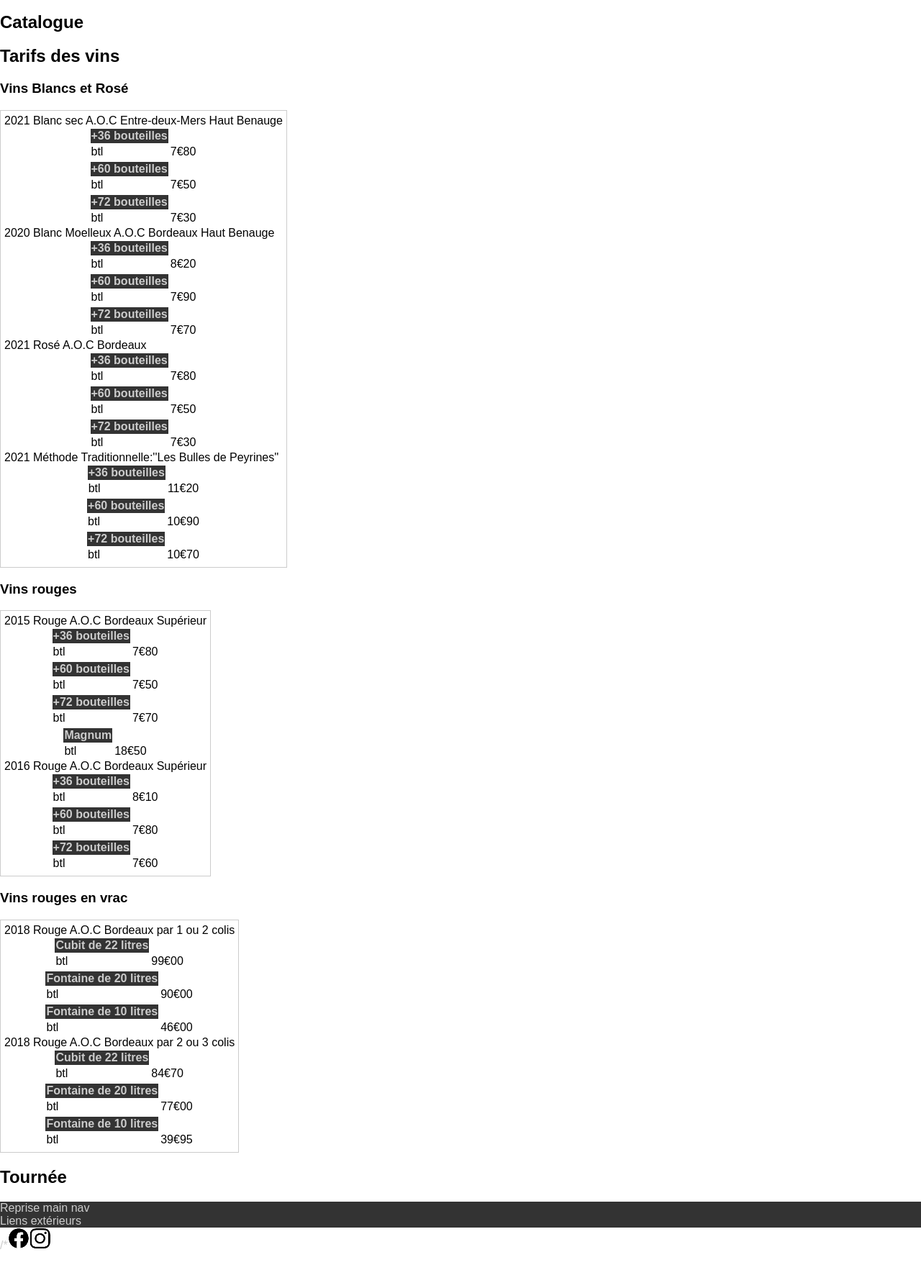
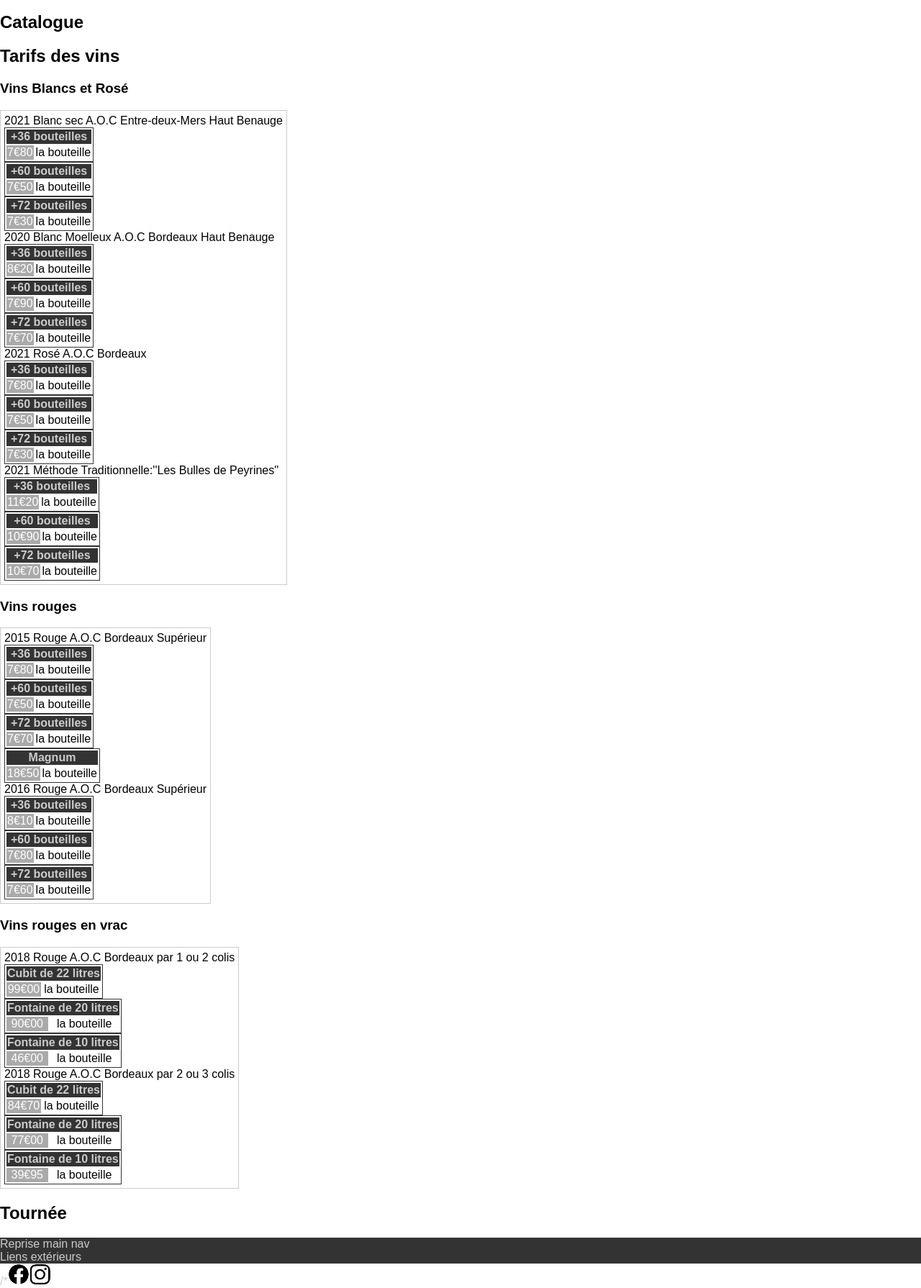
Before and after one commit to wawatusee/chateau-peyrines_json, a PHP site: page /public/index.php in a window 1280 px wide. Shown: the part 371-2161 px from the top of the page at 72% size. Before the commit the page ends 2107 px from the top, so only its background shows below. Run offline with PHP 8.4, Linux system fonts and the light colour scheme.

Commit message:
Structure tableau de prix

```diff
--- a/public/css/style.css
+++ b/public/css/style.css
@@ -80,17 +80,18 @@ body {
     padding: 5px;
   }
   .prices{
-    display:flex;
-    flex-direction: row;
-    justify-content: space-around;
+    text-align: center;
+    border: 1px solid #333;
   }
   .price{
-    display:flex;
-    flex-direction: row;
-    justify-content: space-around;
+    background-color: #aaa;
+    color: white;
+  }
+  thead{
+    background-color:var(--main-bg-color);
   }
   .packaging{
-    background-color:var(--main-bg-color);
+
     color: var(--main-clear-color);
   }
   /*Footer*/
--- a/view/catalog_view.php
+++ b/view/catalog_view.php
@@ -8,16 +8,16 @@
             $this->catalogView.="<section class='showcase'>";
             foreach ($showroom->Products as $product){
                 //Chaque produit
-                $this->catalogView.="<div class='product'>".$product->année." ".$product->product."</div>";
+                $this->catalogView.="<div class='product'>".$product->année." ".$product->product;
 
                 foreach($product->packaging as $packaging){
                     //Les prix selon la quantité
-                    $this->catalogView.="<table class='prices'><tbody>";
-                    $this->catalogView.="<th class='packaging'>".$packaging->quantité."</th>";
-                    $this->catalogView.="<tr><td>btl</td><td class='cost'>".$packaging->price."</td></tr>";
+                    $this->catalogView.="<table class='prices'>";
+                    $this->catalogView.="<thead class='packaging'><tr><th colspan='2'>".$packaging->quantité."</th></tr></thead>";
+                    $this->catalogView.="<tbody><tr><td class='price'>".$packaging->price."</td><td>la bouteille</td></tr>";
                     $this->catalogView.="</tbody></table>";
                 };
-
+                $this->catalogView.="</div>";
             };
 
             $this->catalogView.="</section>";
```
